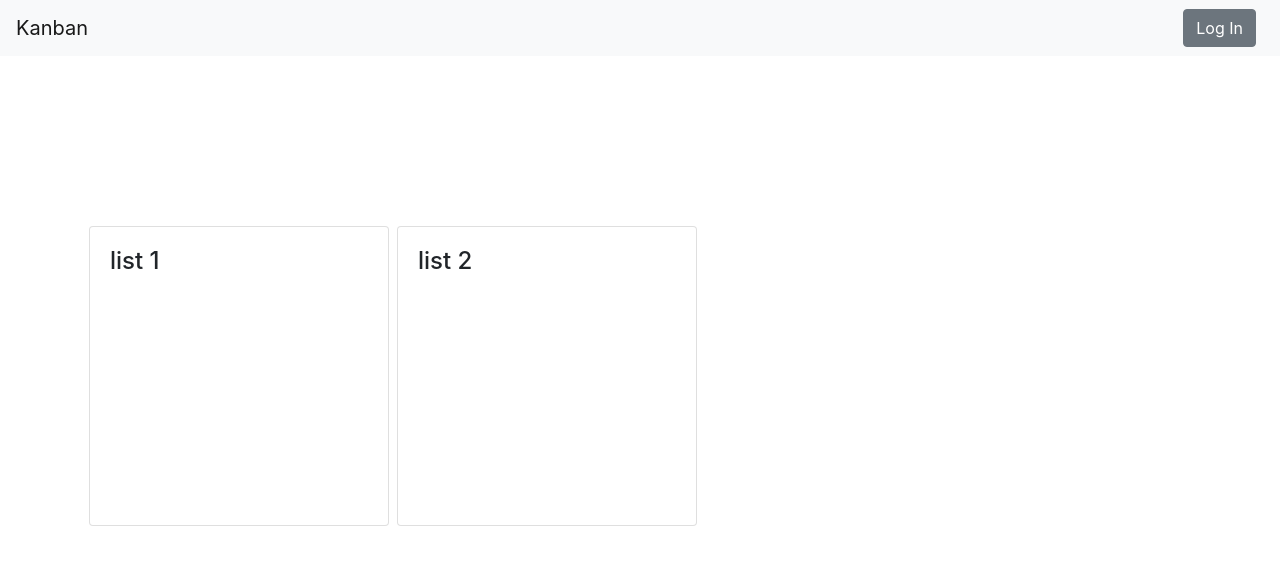
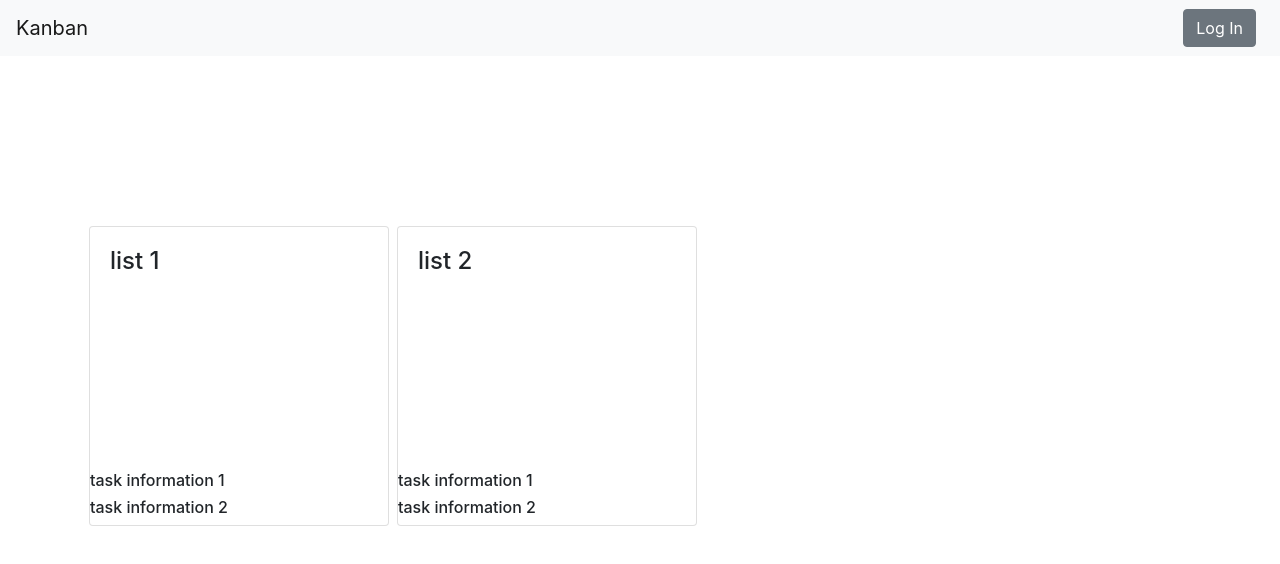
Before and after one commit to christopherfelt/kanban-react, a React (Create React App) app: page /boarddetail/1 in a window 1280 px wide. Shown: the top 564 px of the page. Built offline with nearby package versions, Linux system fonts and the light colour scheme; no server answers.

Commit message:
starting to make api calls

```diff
--- a/src/components/board.js
+++ b/src/components/board.js
@@ -1,6 +1,6 @@
 import React from "react";
 import { Link } from "react-router-dom";
-import "./css/board.scss";
+import "./scss/board.scss";
 
 const board = ({ board }) => {
   return (
--- a/src/components/list.js
+++ b/src/components/list.js
@@ -1,13 +1,29 @@
 import React from "react";
-import "./css/list.css";
+
+import Task from "./task";
+import "./scss/list.scss";
 
 const list = ({ list }) => {
+  let tasks = [
+    {
+      id: 1,
+      body: "task information 1",
+    },
+    {
+      id: 2,
+      body: "task information 2",
+    },
+  ];
+
   return (
     <div className="align-self-center">
       <div class="card m-1 list-card">
         <div class="card-body">
           <h4 class="card-title">{list.name}</h4>
         </div>
+        {tasks.map((task) => (
+          <Task key={task.id} task={task} />
+        ))}
       </div>
     </div>
   );
--- /dev/null
+++ b/src/components/scss/task.scss
@@ -0,0 +1,5 @@
+.task {
+  &:hover {
+    box-shadow: 0 0 4px 4px;
+  }
+}
--- a/src/components/task.js
+++ b/src/components/task.js
@@ -1,7 +1,13 @@
 import React from "react";
 
-const task = () => {
-  return <div></div>;
+import "./scss/task.scss";
+
+const task = ({ task }) => {
+  return (
+    <div className="task">
+      <h6>{task.body}</h6>
+    </div>
+  );
 };
 
 export default task;
--- a/src/pages/BoardDetail.js
+++ b/src/pages/BoardDetail.js
@@ -1,7 +1,6 @@
 import React from "react";
-import board from "../components/board";
 import List from "../components/list";
-import "./css/boards.css";
+import "./scss/boards.scss";
 
 const BoardDetail = () => {
   let lists = [
--- a/src/pages/Boards.js
+++ b/src/pages/Boards.js
@@ -2,21 +2,27 @@ import React, { useContext, useEffect, useState } from "react";
 import { BoardContext } from "../context/BoardState";
 import Board from "../components/board";
 import { useAuth0 } from "@auth0/auth0-react";
-import "./css/boards.css";
+import "./scss/boards.scss";
 
 const Boards = () => {
   const { isAuthenticated, user } = useAuth0();
 
-  let boards = [
-    {
-      id: 1,
-      name: "board1",
-    },
-    {
-      id: 2,
-      name: "board2",
-    },
-  ];
+  const { boards, getBoards } = useContext(BoardContext);
+
+  useEffect(() => {
+    getBoards();
+  }, []);
+
+  // let boards = [
+  //   {
+  //     id: 1,
+  //     name: "board1",
+  //   },
+  //   {
+  //     id: 2,
+  //     name: "board2",
+  //   },
+  // ];
 
   return (
     <div className="container">
@@ -25,6 +31,9 @@ const Boards = () => {
           {boards.map((board) => (
             <Board key={board.id} board={board} />
           ))}
+          <button className="btn btn-primary align-self-center board-card">
+            Add Board
+          </button>
         </div>
       </div>
     </div>
--- a/src/pages/css/boards.css
+++ /dev/null
@@ -1,3 +0,0 @@
-.boards-height {
-  height: 80vh;
-}
--- /dev/null
+++ b/src/pages/scss/boards.scss
@@ -0,0 +1,8 @@
+.boards-height {
+  height: 80vh;
+}
+
+.board-card {
+  width: 250px;
+  height: 300px;
+}
```
Also changed, not shown: src/components/css/board.css (deleted, +0 -8 lines), src/components/css/task.css (deleted), src/components/scss/board.scss (renamed from src/components/css/board.scss), src/components/scss/list.scss (renamed from src/components/css/list.css).
